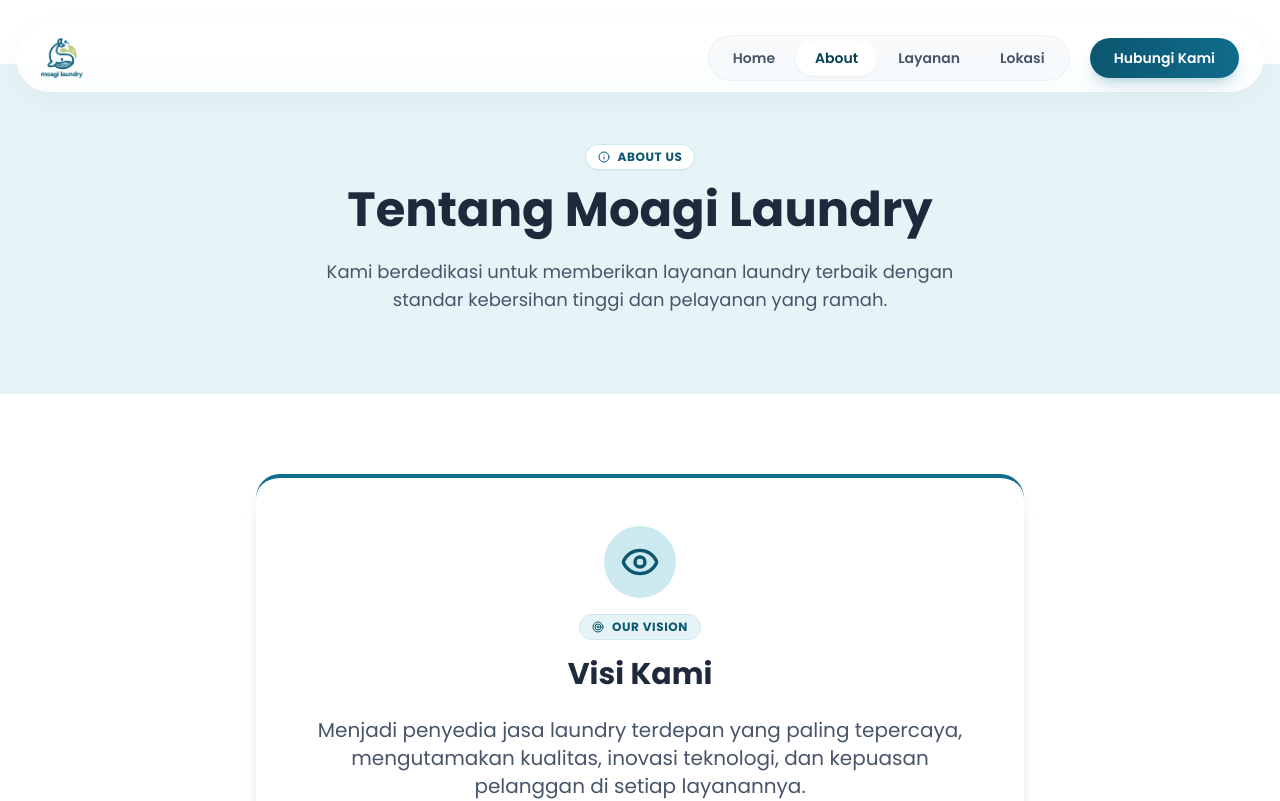
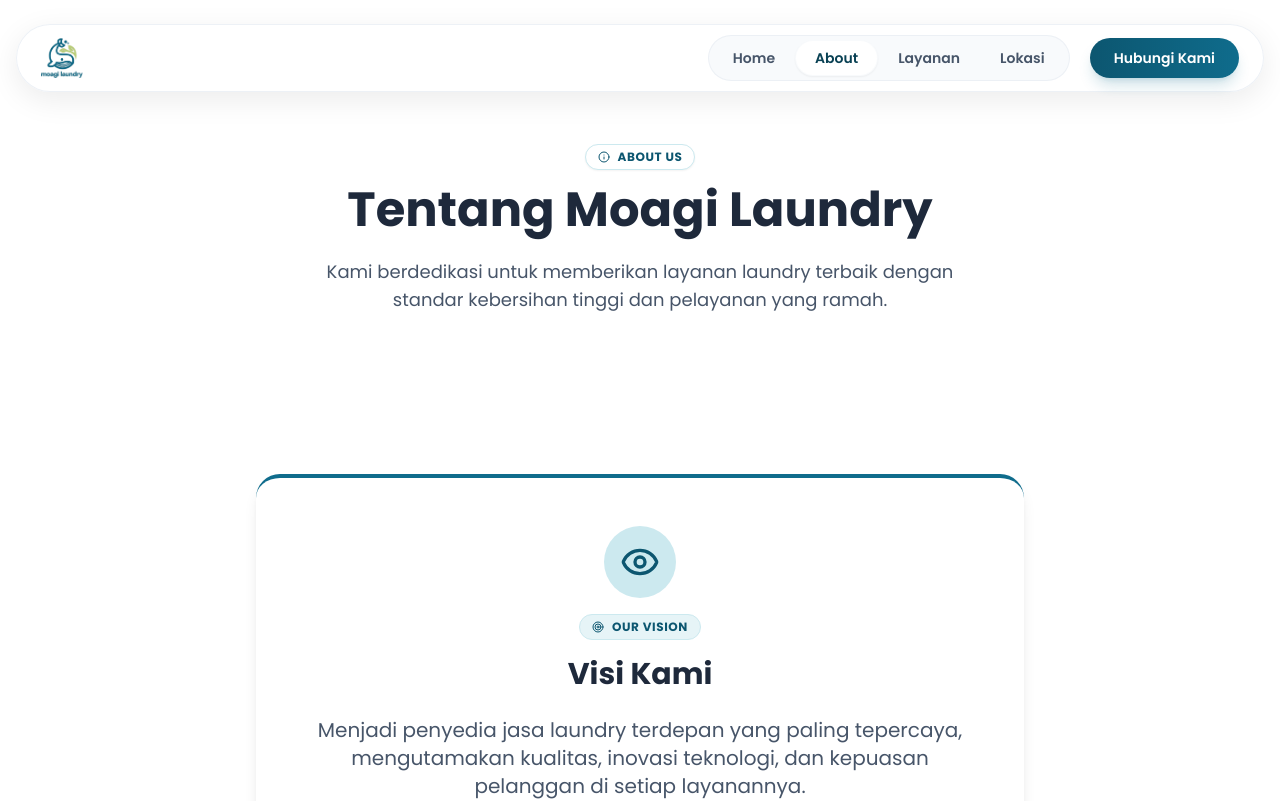
Before and after one commit to ravelaproduct/moagi, a React (Vite) app: page /about in a window 1280 px wide. Shown: the top 801 px of the page. Built offline with nearby package versions, Linux system fonts and the light colour scheme.

Commit message:
fix: remove unnecessary background color

```diff
--- a/src/components/Navbar.jsx
+++ b/src/components/Navbar.jsx
@@ -40,11 +40,11 @@ const Navbar = () => {
             >
                 <div className={`
                     w-full max-w-7xl mx-auto
-                    bg-white/80 backdrop-blur-xl border border-white/50
-                    shadow-[0_8px_30px_rgb(0,0,0,0.04)]
+                    bg-white/90 backdrop-blur-xl border border-slate-200/60
+                    shadow-[0_8px_30px_rgb(0,0,0,0.08)]
                     rounded-2xl md:rounded-full px-4 sm:px-6 py-2.5
                     transition-all duration-300
-                    ${scrolled ? 'bg-white/90 shadow-md' : ''}
+                    ${scrolled ? 'bg-white/95 shadow-md' : ''}
                 `}>
                     <div className="flex items-center justify-between">
                         {/* Logo Section */}
@@ -115,7 +115,7 @@ const Navbar = () => {
                         transition={{ duration: 0.3, ease: "easeInOut" }}
                         className="fixed top-24 left-4 right-4 z-40 md:hidden origin-top"
                     >
-                        <div className="bg-white/90 backdrop-blur-xl rounded-3xl shadow-2xl border border-white/50 overflow-hidden">
+                        <div className="bg-white/95 backdrop-blur-xl rounded-3xl shadow-2xl border border-slate-200/60 overflow-hidden">
                             <div className="px-4 pt-4 pb-6 space-y-2">
                                 {navLinks.map((link) => (
                                     <Link
--- a/src/pages/About.jsx
+++ b/src/pages/About.jsx
@@ -18,7 +18,7 @@ export default function About() {
             </Helmet>
 
             {/* Header */}
-            <section className="bg-moagi-teal-50 py-12 md:py-20">
+            <section className="py-12 md:py-20">
                 <div className="container mx-auto px-4 text-center">
                     <span className="inline-flex items-center gap-2 py-1 px-3 rounded-full bg-white border border-moagi-teal-100 text-moagi-teal-600 text-xs font-bold uppercase tracking-wider mb-4 shadow-sm">
                         <Info className="w-3 h-3" /> About Us
--- a/src/pages/Contact.jsx
+++ b/src/pages/Contact.jsx
@@ -30,7 +30,7 @@ export default function Contact() {
                 <meta name="description" content="Hubungi kami untuk pemesanan layanan laundry atau pertanyaan lainnya." />
             </Helmet>
 
-            <section className="bg-moagi-teal-50 py-12 md:py-20 text-center">
+            <section className="py-12 md:py-20 text-center">
                 <div className="container mx-auto px-4">
                     <span className="inline-flex items-center gap-2 py-1 px-3 rounded-full bg-white border border-moagi-teal-100 text-moagi-teal-600 text-xs font-bold uppercase tracking-wider mb-4 shadow-sm">
                         <MessageCircle className="w-3 h-3" /> Get In Touch
--- a/src/pages/Location.jsx
+++ b/src/pages/Location.jsx
@@ -9,7 +9,7 @@ export default function Location() {
                 <meta name="description" content="Kunjungi outlet Moagi Laundry terdekat atau cek area layanan antar jemput kami." />
             </Helmet>
 
-            <section className="bg-moagi-teal-50 py-12 md:py-20 text-center">
+            <section className="py-12 md:py-20 text-center">
                 <div className="container mx-auto px-4">
                     <span className="inline-flex items-center gap-2 py-1 px-3 rounded-full bg-white border border-moagi-teal-100 text-moagi-teal-600 text-xs font-bold uppercase tracking-wider mb-4 shadow-sm">
                         <MapPin className="w-3 h-3" /> Our Locations
--- a/src/pages/Services.jsx
+++ b/src/pages/Services.jsx
@@ -148,7 +148,7 @@ export default function Services() {
                 <meta name="description" content="Daftar layanan laundry lengkap: kiloan, satuan, sepatu, bedcover, dan karpet." />
             </Helmet>
 
-            <section className="bg-moagi-teal-50 py-12 md:py-20 text-center">
+            <section className="py-12 md:py-20 text-center">
                 <div className="container mx-auto px-4">
                     <span className="inline-flex items-center gap-2 py-1 px-3 rounded-full bg-white border border-moagi-teal-100 text-moagi-teal-600 text-xs font-bold uppercase tracking-wider mb-4 shadow-sm">
                         <Sparkles className="w-3 h-3" /> Our Services
```
